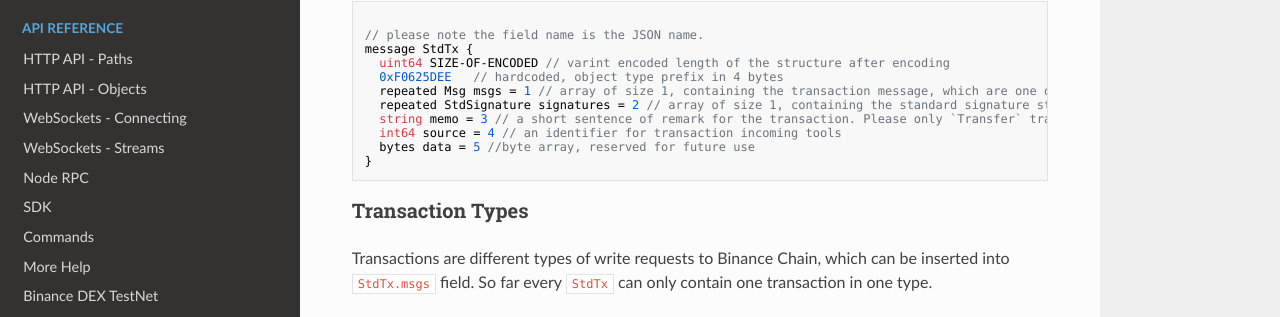
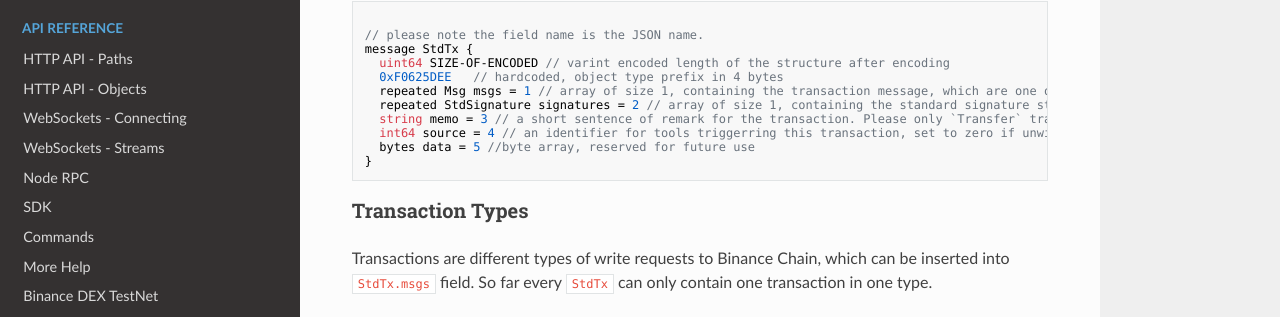
Before and after one commit to yash-sharma1/docs-site, an MkDocs documentation site: the page built from docs/encoding.md, in a window 1280 px wide and 900 px high, scrolled down 1314 px. Shown: the part 134-451 px from the top of the window. Built offline with MkDocs 1.6.1, drawn with Linux system fonts in a browser that asks for light colours; nearby versions of some CDN libraries.

Commit message:
improve comments.

````diff
--- a/docs/encoding.md
+++ b/docs/encoding.md
@@ -49,7 +49,7 @@ message StdTx {
   repeated Msg msgs = 1 // array of size 1, containing the transaction message, which are one of the transaction type below
   repeated StdSignature signatures = 2 // array of size 1, containing the standard signature structure of the transaction sender
   string memo = 3 // a short sentence of remark for the transaction. Please only `Transfer` transaction allows 'memo' input, and other transactions with non-empty `Memo` would be rejected.
-  int64 source = 4 // an identifier for transaction incoming tools
+  int64 source = 4 // an identifier for tools triggerring this transaction, set to zero if unwilling to disclose.
   bytes data = 5 //byte array, reserved for future use
 }
 ```
````
